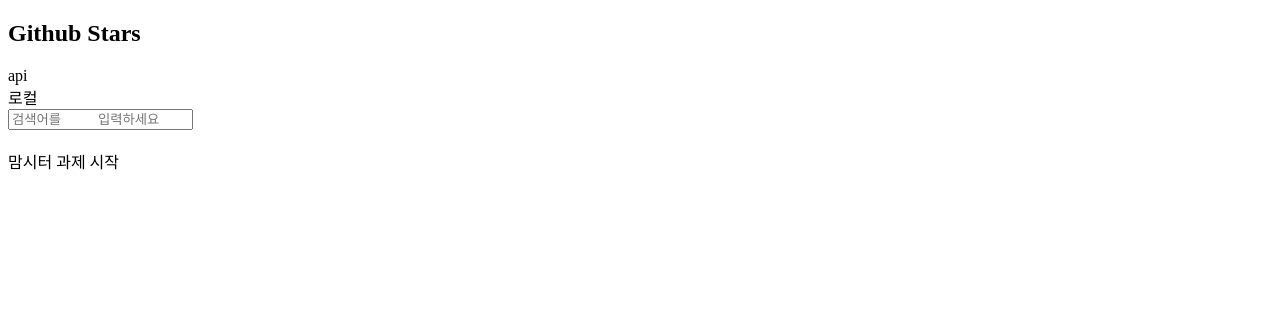
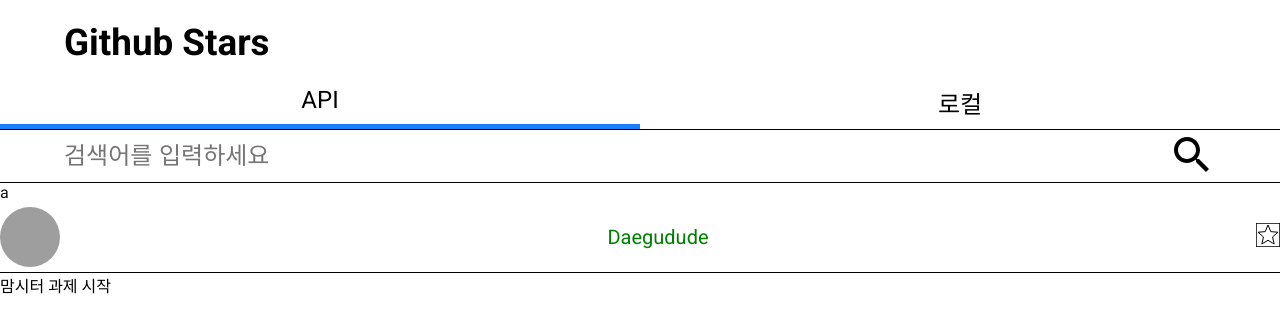
Before and after one commit to DaeguDude/mom-sitter, a website built with webpack: page layout/index.html in a window 1280 px wide. Built offline with nearby package versions, Linux system fonts and the light colour scheme; grey boxes are pictures that could not be loaded.

Commit message:
Update very basic styling
Now it comes with very basic styling for the basic layout.

```diff
--- a/layout/index.html
+++ b/layout/index.html
@@ -6,41 +6,72 @@
     <meta name="viewport" content="width=device-width, initial-scale=1.0" />
     <title>Layout</title>
     <link rel="stylesheet" href="style.css" />
+    <link rel="preconnect" href="https://fonts.gstatic.com" />
+    <link
+      href="https://fonts.googleapis.com/css2?family=Roboto:wght@400;700&display=swap"
+      rel="stylesheet"
+    />
   </head>
   <body>
-    <section class="searchable-userlist-table">
-      <header>
-        <h1 class="searchable-userlist-table">Github Stars</h1>
+    <section class="userlist-section">
+      <header class="userlist-section__header container">
+        <h1 class="userlist-section__title">Github Stars</h1>
       </header>
 
-      <nav>
-        <div class="search-tab">
-          <div class="tab">api</div>
+      <nav class="userlist-section__nav">
+        <div class="userlist-section__search-tab row">
+          <div class="tab tab--active">api</div>
           <div class="tab">로컬</div>
         </div>
-        <div class="search-bar">
-          <input class="search-input" type=text" placeholder="검색어를
-          입력하세요">
-          <img class="search-icon" />
+        <div class="userlist-section__search-bar">
+          <div class="container row row-between">
+            <input class="userlist-section__search-input" type=text"
+            placeholder="검색어를 입력하세요">
+            <button class="userlist-section__search-btn">
+              <svg
+                xmlns="http://www.w3.org/2000/svg"
+                height="48px"
+                viewBox="0 0 24 24"
+                width="48px"
+                fill="#000000"
+              >
+                <path d="M0 0h24v24H0V0z" fill="none" />
+                <path
+                  d="M15.5 14h-.79l-.28-.27C15.41 12.59 16 11.11 16 9.5 16 5.91 13.09 3 9.5 3S3 5.91 3 9.5 5.91 16 9.5 16c1.61 0 3.09-.59 4.23-1.57l.27.28v.79l5 4.99L20.49 19l-4.99-5zm-6 0C7.01 14 5 11.99 5 9.5S7.01 5 9.5 5 14 7.01 14 9.5 11.99 14 9.5 14z"
+                />
+              </svg>
+            </button>
+          </div>
         </div>
       </nav>
 
-      <main>
-        <div class="userlist-table">
-          <div class="userlist-row">
-            <h3 class="userlist-row-title"></h3>
-            <div class="user-row"></div>
-            <div class="user-row"></div>
-          </div>
-          <div class="userlist-row">
-            <h3 class="userlist-row-title"></h3>
-            <div class="user-row"></div>
-            <div class="user-row"></div>
-          </div>
-          <div class="userlist-row">
-            <h3 class="userlist-row-title"></h3>
-            <div class="user-row"></div>
-            <div class="user-row"></div>
+      <main class="users">
+        <div class="users__row">
+          <span class="users__row-title">a</span>
+          <div class="user row">
+            <img class="user__img" src="./headshot.jpg" />
+            <span class="user__name">Daegudude</span>
+            <button class="user__favorite">
+              <svg
+                class="star-icon"
+                xmlns="http://www.w3.org/2000/svg"
+                enable-background="new 0 0 24 24"
+                height="24px"
+                viewBox="0 0 24 24"
+                width="24px"
+                fill="#000000"
+              >
+                <g>
+                  <path d="M0,0h24v24H0V0z" fill="none" />
+                  <path d="M0,0h24v24H0V0z" fill="none" />
+                </g>
+                <g>
+                  <path
+                    d="M12,17.27L18.18,21l-1.64-7.03L22,9.24l-7.19-0.61L12,2L9.19,8.63L2,9.24l5.46,4.73L5.82,21L12,17.27z"
+                  />
+                </g>
+              </svg>
+            </button>
           </div>
         </div>
       </main>
--- a/layout/style.css
+++ b/layout/style.css
@@ -0,0 +1,127 @@
+* {
+  margin: 0;
+  padding: 0;
+  box-sizing: border-box;
+}
+
+body {
+  font-family: 'Roboto', sans-serif;
+}
+
+h1 {
+  font-size: 2.3rem;
+  font-weight: 700;
+}
+
+.container {
+  width: 90%;
+  margin: 0 auto;
+}
+
+.row {
+  display: flex;
+}
+
+.row-between {
+  justify-content: space-between;
+}
+
+.userlist-section {
+}
+
+.userlist-section__header {
+  padding: 1.3em 0;
+}
+
+.userlist-section__nav {
+}
+
+.userlist-section__search-tab {
+}
+
+.tab {
+  padding-bottom: 0.4em;
+  width: 100%;
+  font-size: 1.5rem;
+  text-transform: uppercase;
+  display: flex;
+  justify-content: center;
+  align-items: center;
+}
+
+.tab--active {
+  border-bottom: 5px solid #1980fa;
+}
+
+.userlist-section__search-bar {
+  border-top: 1px solid black;
+  border-bottom: 1px solid black;
+
+  justify-content: space-between;
+  align-items: center;
+}
+
+.userlist-section__search-input {
+  border: none;
+  padding: 0.5em 0;
+  font-size: 1.5rem;
+  width: 75%;
+}
+
+.userlist-section__search-btn {
+  border: none;
+  background: none;
+}
+
+.userlist-section__search-icon {
+  background: green;
+}
+
+/*************
+main
+**************/
+
+.users {
+}
+
+.users__row {
+}
+
+.users__row-title {
+  color: #0f0f0f;
+}
+
+.user {
+  border-bottom: 1px solid black;
+  padding: 0.3em 0;
+
+  justify-content: space-between;
+  align-items: center;
+}
+
+.user__img {
+  border-radius: 100px;
+  height: 60px;
+  width: 60px;
+}
+
+.user__name {
+  font-size: 1.25rem;
+  color: green;
+}
+
+.user__favorite {
+  background: none;
+  border: none;
+  outline: none;
+}
+
+.star-icon {
+  fill: #fff;
+  stroke-width: 1;
+  stroke: #000;
+}
+
+.star-icon--active {
+  fill: #1980fa;
+}
```
Also changed, not shown: layout/star-icon.svg (added), 1 other file.
